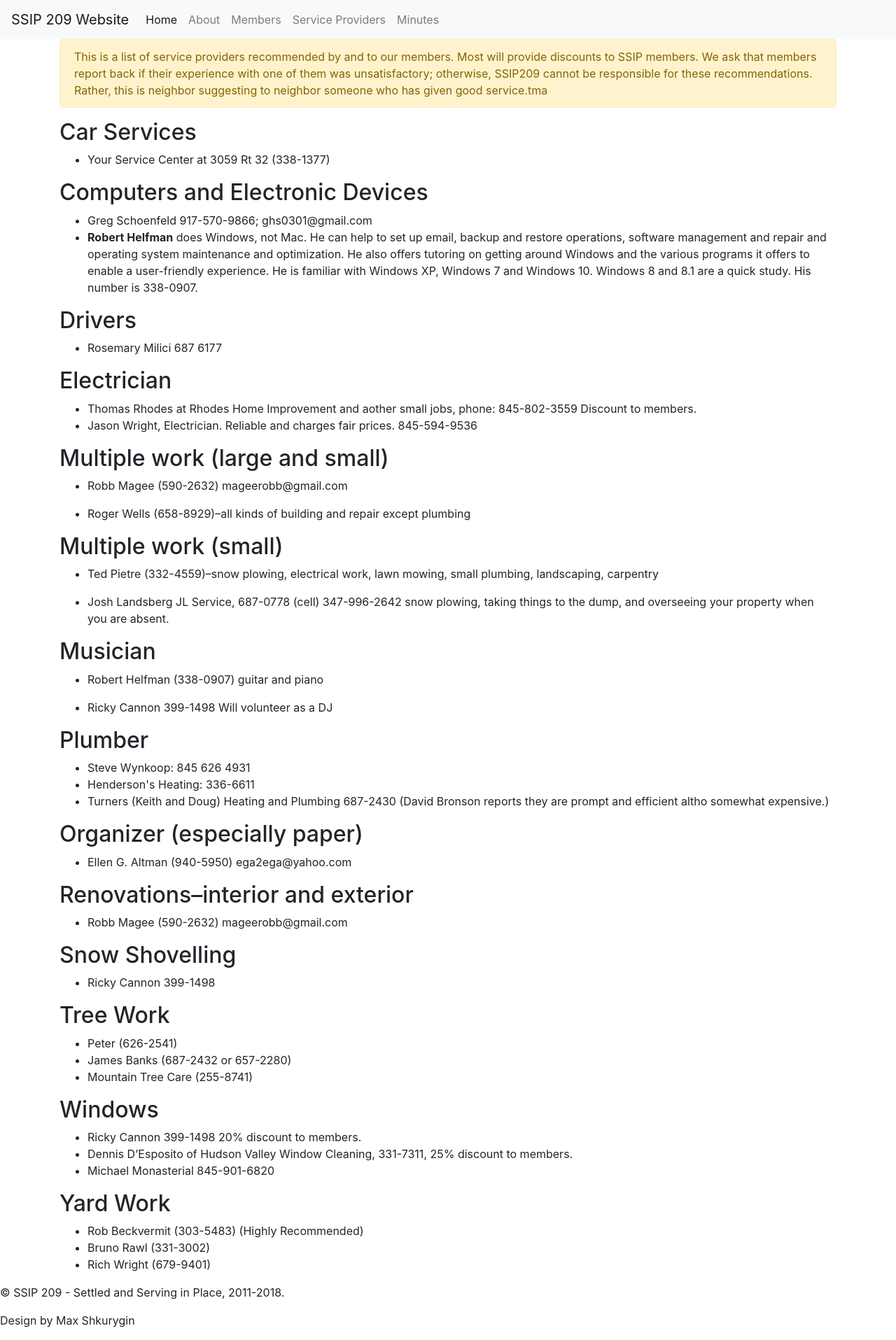
After one commit to mooja/ssip4, a Django app: page /service-providers/ in a window 1280 px wide. The commit adds this page. Shown: the whole page at 70% size. Run offline with Django 3.2, Linux system fonts and the light colour scheme; some libraries are stand-ins or nearby versions.

Commit message:
added minutes and service providers entries

```diff
--- a/config/urls.py
+++ b/config/urls.py
@@ -7,6 +7,7 @@ from django.views import defaults as default_views
 
 from views import HomeView
 from members.views import member_list
+from views import MinutesView
 
 urlpatterns = [
     url(
@@ -18,6 +19,16 @@ urlpatterns = [
         r"^about/$",
         TemplateView.as_view(template_name="pages/about.html"),
         name="about",
+    ),
+    url(
+        r"^service-providers/$",
+        TemplateView.as_view(template_name="pages/service-providers.html"),
+        name="service-providers",
+    ),
+    url(
+        r"^minutes/$",
+        MinutesView.as_view(),
+        name="minutes",
     ),
     url(
         r"^members/",
--- a/ssip4/templates/base.html
+++ b/ssip4/templates/base.html
@@ -43,6 +43,12 @@
           <div class="nav-item">
             <a href="{% url 'members:member_list' %}" class="nav-link">Members</a>
           </div>
+          <div class="nav-item">
+            <a href="{% url 'service-providers' %}" class="nav-link">Service Providers</a>
+          </div>
+          <div class="nav-item">
+            <a href="{% url 'minutes' %}" class="nav-link">Minutes</a>
+          </div>
         </ul>
         </div>
       </nav>
--- /dev/null
+++ b/ssip4/templates/pages/service-providers.html
@@ -0,0 +1,137 @@
+{% extends "base.html" %}
+{% block title %} SSIP 209 - Service Providers {% endblock %}
+{% block splash %} Service Providers {% endblock %}
+
+{% block sidebar %}
+<ul>
+    <li><a href="#car-services">Car Services</a></li>
+    <li><a href="#computers-and-electronic-devices">Computers and Electronic Devices</a></li>
+    <li><a href="#drivers">Drivers</a></li>
+    <li><a href="#electrician">Electrician</a></li>
+    <li><a href="#multiple-work-large-and-small">Multiple work (large and small)</a></li>
+    <li><a href="#multiple-work-small">Multiple work (small)</a></li>
+    <li><a href="#musician">Musician</a></li>
+    <li><a href="#plumber">Plumber</a></li>
+    <li><a href="#organizer-especially-paper">Organizer (especially paper)</a></li>
+    <li><a href="#renovationsinterior-and-exterior">Renovations–interior and exterior</a></li>
+    <li><a href="#snow-shovelling">Snow Shovelling</a></li>
+    <li><a href="#tree-work">Tree Work</a></li>
+    <li><a href="#windows">Windows</a></li>
+    <li><a href="#yard-work">Yard Work</a></li>
+</ul>
+{% endblock sidebar %}
+
+{% block content %}
+    <div class="alert alert-warning">
+        This is a list of service providers recommended by and to our members. Most
+        will provide discounts to SSIP members. We ask that members report back if
+        their experience with one of them was unsatisfactory; otherwise, SSIP209 cannot
+        be responsible for these recommendations. Rather, this is neighbor suggesting
+        to neighbor someone who has given good service.tma
+    </div>
+    <h2 id="car-services">Car Services</h2>
+    <ul>
+        <li>Your Service Center at 3059 Rt 32 (338-1377)</li>
+    </ul>
+    <h2 id="computers-and-electronic-devices">Computers and Electronic Devices</h2>
+    <ul>
+        <li>Greg Schoenfeld 917-570-9866; ghs0301@gmail.com</li>
+        <li>
+            <strong>Robert Helfman</strong> does Windows, not Mac. He can help to set up email, backup and restore operations, software management and repair and operating system maintenance and optimization. He also offers tutoring on getting around Windows and the various programs it offers to enable a user-friendly experience. He is familiar with Windows XP, Windows 7 and Windows 10. Windows 8 and 8.1 are a quick study. His number is 338-0907.
+        </li>
+    </ul>
+    <h2 id="drivers">Drivers</h2>
+    <ul>
+        <li>Rosemary Milici 687 6177</li>
+    </ul>
+    <h2 id="electrician">Electrician</h2>
+    <ul>
+        <li>Thomas Rhodes at Rhodes Home Improvement and aother small jobs, phone: 845-802-3559 Discount to members.  </li>
+        <li>Jason Wright, Electrician. Reliable and charges fair prices. 845-594-9536</li>
+    </ul>
+    <h2 id="multiple-work-large-and-small">Multiple work (large and small)</h2>
+    <ul>
+        <li>
+            <p>Robb Magee (590-2632) mageerobb@gmail.com</p>
+        </li>
+        <li>
+            <p>Roger Wells (658-8929)–all kinds of building and repair except plumbing</p>
+        </li>
+    </ul>
+    <h2 id="multiple-work-small">Multiple work (small)</h2>
+    <ul>
+        <li>
+            <p>Ted Pietre (332-4559)–snow plowing, electrical work, lawn mowing, small
+            plumbing, landscaping, carpentry</p>
+        </li>
+        <li>
+            <p>Josh Landsberg JL Service, 687-0778 (cell) 347-996-2642 snow plowing, taking
+            things to the dump, and overseeing your property when you are absent.</p>
+        </li>
+    </ul>
+    <h2 id="musician">Musician</h2>
+    <ul>
+        <li>
+            <p>Robert Helfman (338-0907) guitar and piano</p>
+        </li>
+        <li>
+            <p>Ricky Cannon 399-1498 Will volunteer as a DJ</p>
+        </li>
+    </ul>
+    <h2 id="plumber">Plumber</h2>
+    <ul>
+        <li>
+            Steve Wynkoop: 845 626 4931
+        </li>
+        <li>
+            Henderson's Heating: 336-6611
+        </li>
+        <li>
+            Turners (Keith and Doug) Heating and Plumbing  687-2430 (David Bronson reports they are prompt and efficient altho somewhat expensive.)
+        </li>
+    </ul>
+    <h2 id="organizer-especially-paper">Organizer (especially paper)</h2>
+    <ul>
+        <li>Ellen G. Altman (940-5950) ega2ega@yahoo.com</li>
+    </ul>
+    <h2 id="renovationsinterior-and-exterior">Renovations–interior and exterior</h2>
+    <ul>
+        <li>Robb Magee (590-2632) mageerobb@gmail.com</li>
+    </ul>
+    <h2 id="snow-shovelling">Snow Shovelling</h2>
+    <ul>
+        <li>Ricky Cannon 399-1498</li>
+    </ul>
+    <h2 id="tree-work">Tree Work</h2>
+    <ul>
+        <li> Peter (626-2541) </li>
+        <li> James Banks (687-2432 or 657-2280) </li>
+        <li> Mountain Tree Care (255-8741)
+        </li>
+    </ul>
+    <h2 id="windows">Windows</h2>
+    <ul>
+        <li>
+            Ricky Cannon 399-1498 20% discount to members.
+        </li>
+        <li>
+            Dennis D’Esposito of Hudson Valley Window Cleaning, 331-7311, 25% discount to members.
+        </li>
+        <li>
+            Michael Monasterial 845-901-6820
+        </li>
+    </ul>
+    <h2 id="yard-work">Yard Work</h2>
+    <ul>
+        <li>
+            Rob Beckvermit (303-5483) (Highly Recommended)
+        </li>
+        <li>
+            Bruno Rawl (331-3002)
+        </li>
+        <li>
+            Rich Wright (679-9401)
+        </li>
+    </ul>
+
+{% endblock %}
```
Also changed, not shown: ssip4/templates/pages/minutes.html (added, +25 -0 lines), ssip4/views.py (+11 -1 lines).
